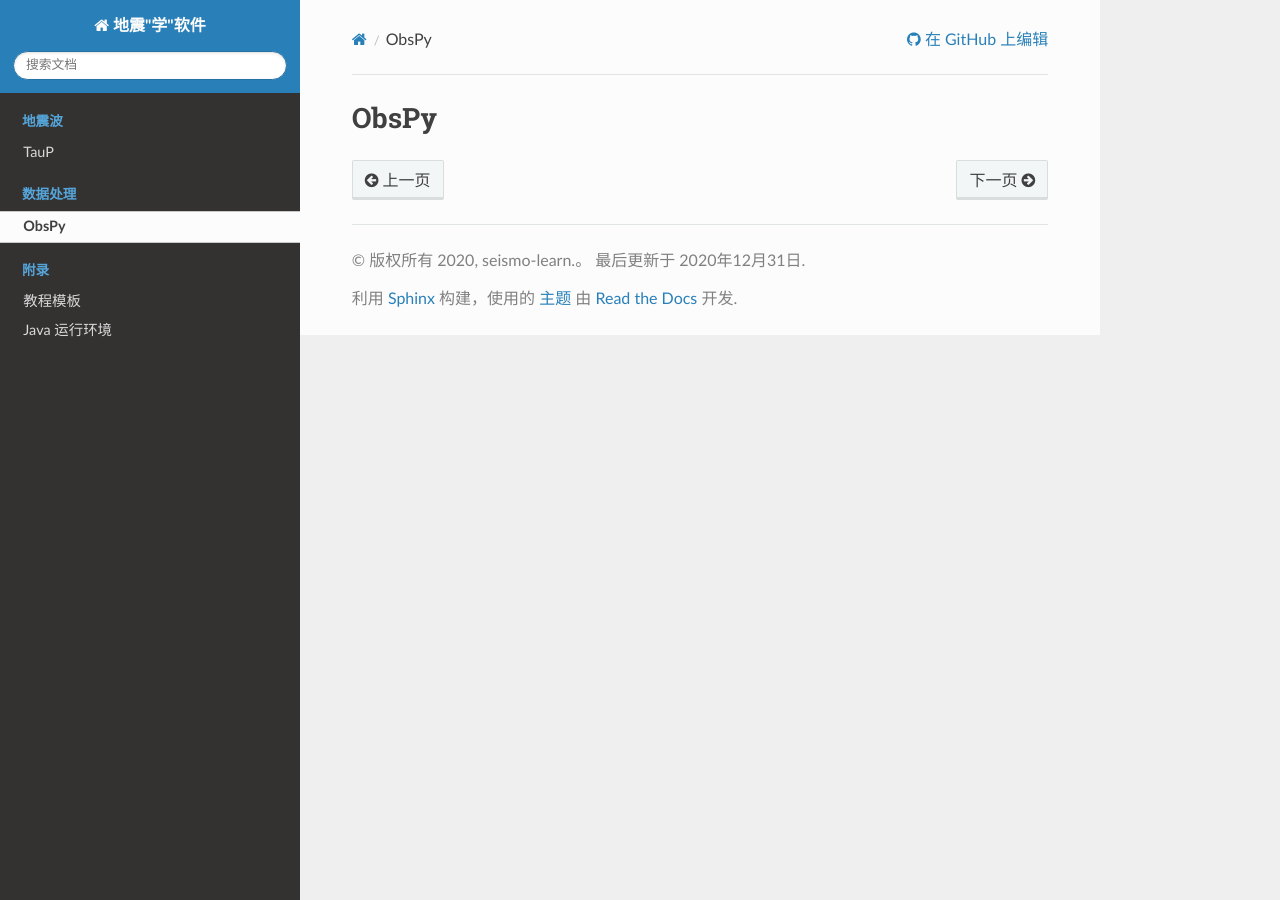
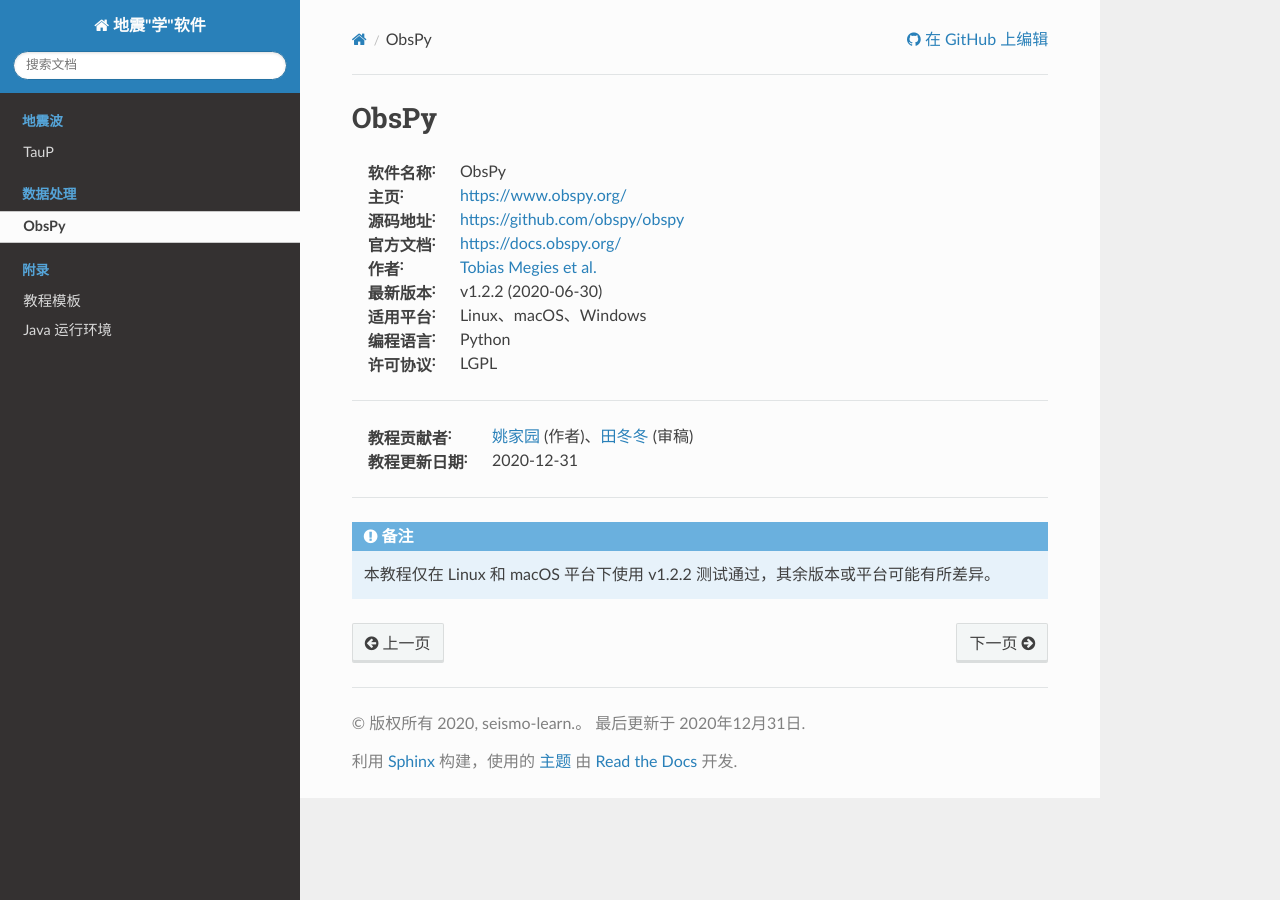
Before and after one commit to seismo-learn/software, a Sphinx documentation site: the page built from source/obspy/index.rst, in a window 1280 px wide. Built offline with Sphinx 7.4.7 and the Read the Docs theme 2.0.0, drawn with Linux system fonts in a browser that asks for light colours.

Commit message:
Add ObsPy metadata

```diff
--- a/source/obspy/index.rst
+++ b/source/obspy/index.rst
@@ -1,2 +1,23 @@
 ObsPy
 =====
+
+:软件名称: ObsPy
+:主页: https://www.obspy.org/
+:源码地址: https://github.com/obspy/obspy
+:官方文档: https://docs.obspy.org/
+:作者: `Tobias Megies et al. <https://github.com/obspy/obspy/graphs/contributors>`__
+:最新版本: v1.2.2 (2020-06-30)
+:适用平台: Linux、macOS、Windows
+:编程语言: Python
+:许可协议: LGPL
+
+----
+
+:教程贡献者: `姚家园 <https://github.com/core-man>`__ (作者)、`田冬冬 <https://me.seisman.info/>`__ (审稿)
+:教程更新日期: 2020-12-31
+
+----
+
+.. note::
+
+   本教程仅在 Linux 和 macOS 平台下使用 v1.2.2 测试通过，其余版本或平台可能有所差异。
```
